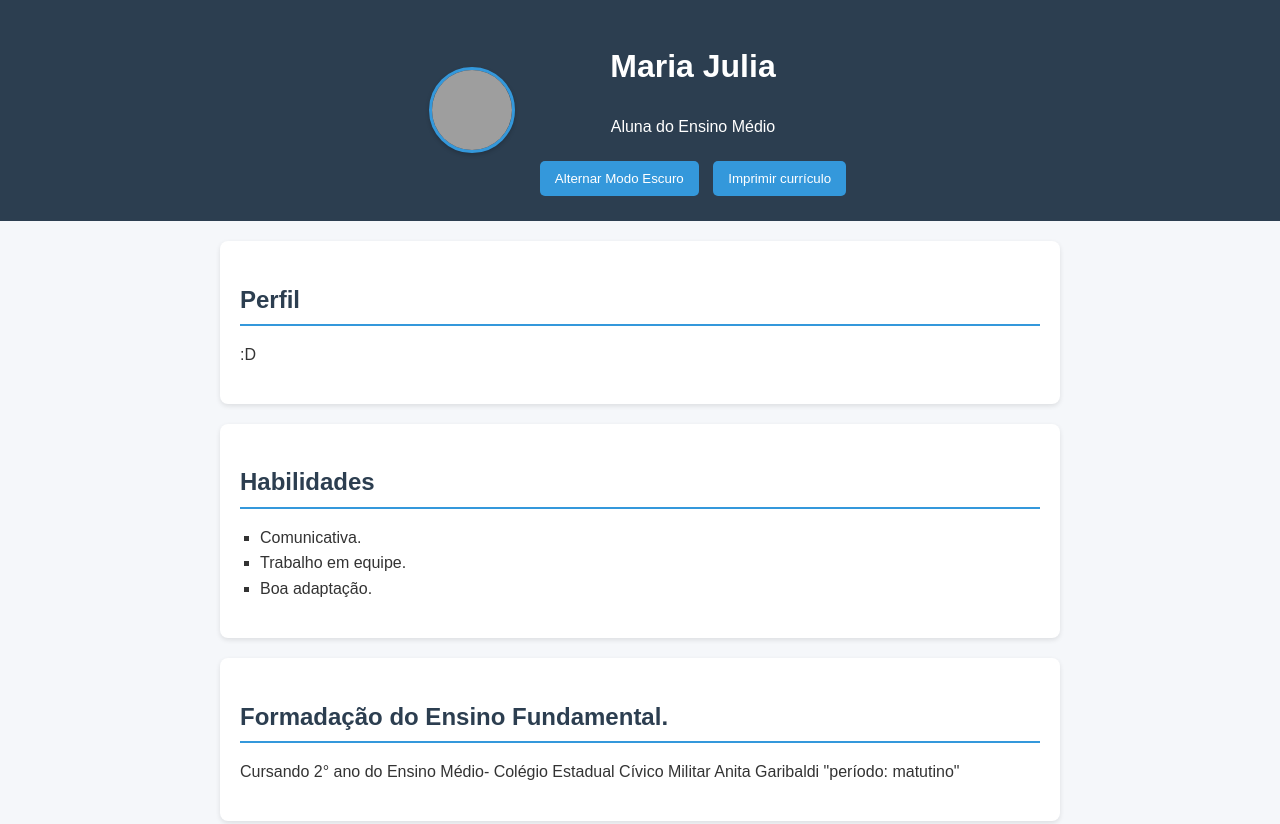
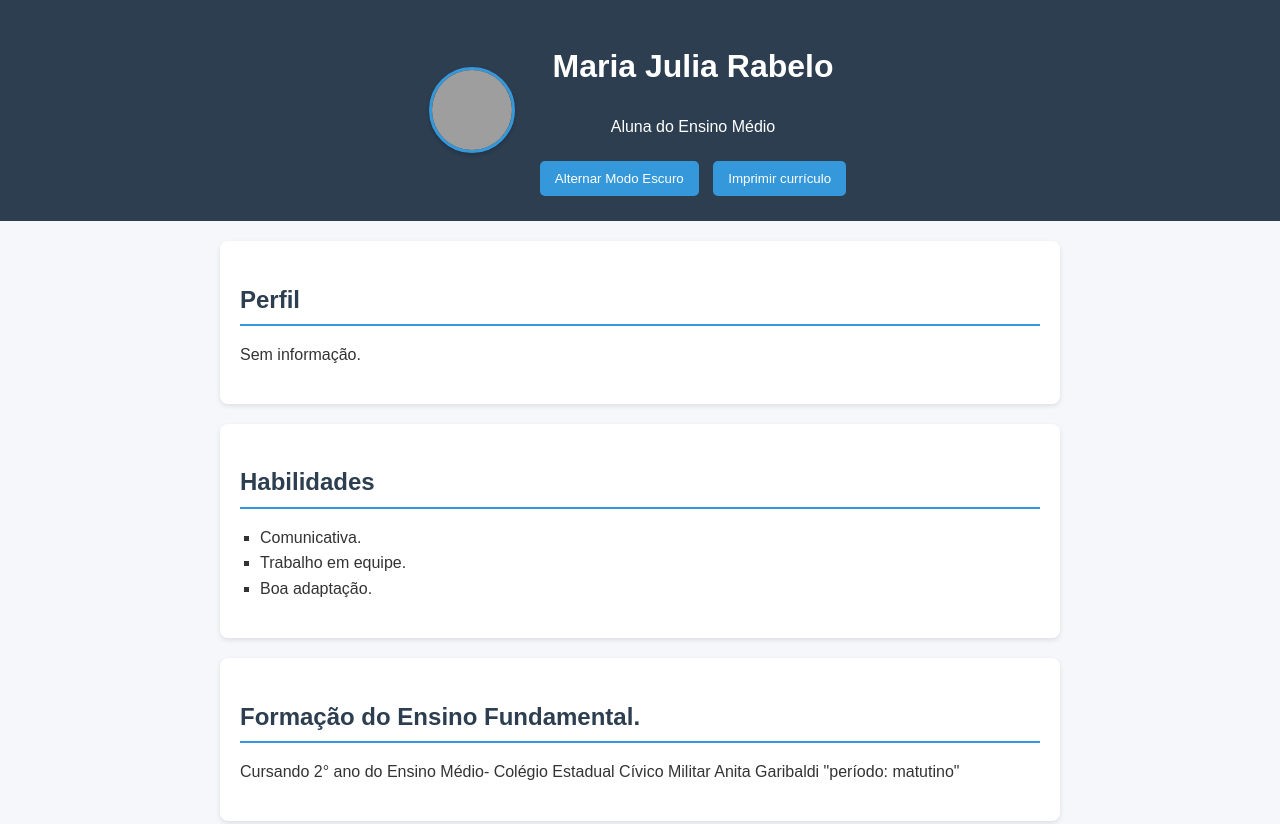
Before and after one commit to majuzinhaw/majuzinhaw, a plain HTML site: page index.html in a window 1280 px wide. Shown: the top 824 px of the page. Drawn offline with Linux system fonts and the light colour scheme; grey boxes are pictures that could not be loaded; a script that the page names is missing.

Commit message:
mudanca 8

```diff
--- a/index.html
+++ b/index.html
@@ -9,7 +9,7 @@
   <!-- Define a codificação de caracteres como UTF-8 (suporta acentos e caracteres especiais) -->
   <meta name="viewport" content="width=device-width, initial-scale=1.0">
   <!-- Configura a viewport para responsividade em dispositivos móveis -->
-  <title>Currículo Acadêmico - Maria Julia</title>
+  <title>Currículo Acadêmico - Maria Julia Rabelo D. Silva</title>
   <!-- Título que aparece na aba do navegador -->
   <link rel="stylesheet" href="style.css">
   <!-- Link para o arquivo CSS externo (estilos) -->
@@ -24,7 +24,7 @@
     <img src="https://drive.google.com/file/d/1gnv24JgZkB5kDtewQLmBzt2rodrivesdk" ahDI0p_k/view?usp=lt=Foto de perfil" class="profile-img">
     <div class="header-text">
        <!-- Cabeçalho da página -->
-      <h1>Maria Julia</h1>
+      <h1>Maria Julia Rabelo</h1>
         <!-- Título principal (nome) -->
       <p>Aluna do Ensino Médio</p>
        <!-- Subtítulo (cargo) -->
@@ -41,7 +41,7 @@
     <!-- Seção de perfil -->
     <h2>Perfil</h2>
     <!-- Título da seção -->
-    <p> :D </p>
+    <p> Sem informação.</p>
     <!-- Texto descritivo -->
   </section>
 
@@ -63,7 +63,7 @@
 
   <section class="formacao">
     <!-- Seção de formação acadêmica -->
-    <h2>Formadação do Ensino Fundamental.</h2>
+    <h2>Formação do Ensino Fundamental.</h2>
     <p>Cursando 2° ano do Ensino Médio- Colégio Estadual Cívico Militar Anita Garibaldi "período: matutino"</p>
 
 
@@ -105,7 +105,7 @@
 </html>
     <!-- Rodapé da página -->
     <p>&copy;</p>
-    <!-- Texto de copyright e observação. &copy; → © (copyright) -->
+    <!-- Texto de copyright e observação. &copy; →(copyright) -->
   </footer>
 
   <script src="script.js"></script>
```
